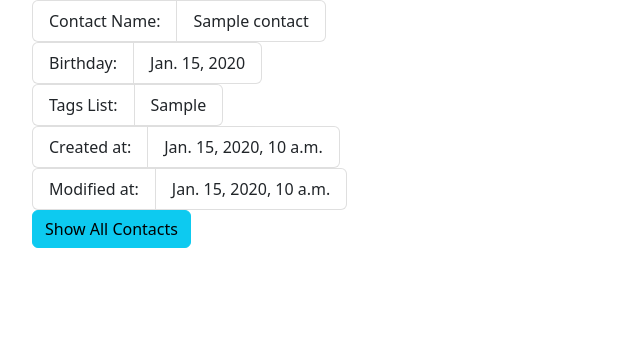
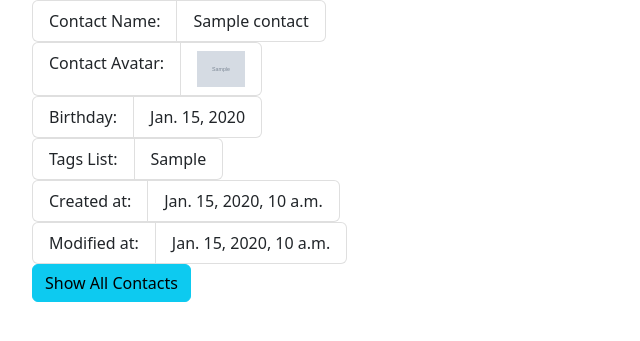
Before and after one commit to KrisTof-er/django_project, a Django app: page /contacts/1/show_contact_info in a window 1280 px wide. Shown: the part 96-437 px from the top of the page, without its empty margins (0-640 px from the left). Run offline with Django 4.2, Linux system fonts and the light colour scheme; tables that the repository leaves empty hold one stand-in row (values such as "Sample post"); grey boxes marked "Sample" are stand-in pictures.

Commit message:
:file_folder: Add Static and Media folders

```diff
--- a/apps/contacts/forms.py
+++ b/apps/contacts/forms.py
@@ -6,4 +6,4 @@ from apps.contacts.models import Contact
 class ContactForm(forms.ModelForm):
     class Meta:
         model = Contact
-        fields = ("contact_name", "birthday", "contact_tags")
+        fields = ("contact_name", "avatar", "birthday", "contact_tags")
--- a/apps/contacts/models.py
+++ b/apps/contacts/models.py
@@ -1,4 +1,5 @@
 import re
+import uuid
 
 from django import forms
 from django.conf import settings
@@ -57,9 +58,22 @@ class ContactTag(models.Model):
     __repr__ = __str__
 
 
+def get_icon_path(instance, filename: str) -> str:
+    _, extension = filename.rsplit(".", maxsplit=1)
+    return f"humans/avatars/{instance.pk}/{uuid.uuid4()}/avatar.{extension}"
+
+
 class Contact(models.Model):
     contact_name = models.CharField("Contact name", help_text="Name of contact", max_length=50)
     birthday = models.DateField("Birthday", help_text="Date of birth", null=True, blank=True)
+
+    avatar = models.ImageField(
+        "Avatar",
+        upload_to=get_icon_path,
+        max_length=255,
+        blank=True,
+        null=True,
+    )
 
     user = models.ForeignKey(
         settings.AUTH_USER_MODEL,
--- /dev/null
+++ b/apps/static/styles/index.css
@@ -0,0 +1,20 @@
+.greetings-text {
+    text-shadow: 0 1px 1px aqua;
+}
+
+p.greetings-text {
+    color: green;
+}
+
+.contact-avatar {
+    max-width: 3em;
+}
+
+.logo {
+    width: 10em;
+    max-width: 10em;
+}
+
+.dotted-hr {
+    border-style: dotted;
+}
--- a/apps/templates/_helpers/_base.html
+++ b/apps/templates/_helpers/_base.html
@@ -1,3 +1,4 @@
+{% load static %}
 <!DOCTYPE html>
 <html lang="en">
 <head>
@@ -5,6 +6,7 @@
     <!-- CSS only -->
     <link href="https://cdn.jsdelivr.net/npm/bootstrap@5.2.0-beta1/dist/css/bootstrap.min.css" rel="stylesheet"
           integrity="sha384-0evHe/X+R7YkIZDRvuzKMRqM+OrBnVFBL6DOitfPri4tjfHxaWutUpFmBp4vmVor" crossorigin="anonymous">
+    <link href="{% static "styles/index.css" %}" rel="stylesheet">
     <title>{% block title %}Main page{% endblock %}</title>
 </head>
 <body style="margin: 2rem">
--- a/apps/templates/contacts/show_contact_info.html
+++ b/apps/templates/contacts/show_contact_info.html
@@ -13,6 +13,17 @@
             {{ contact.contact_name }}
         </li>
     </ul>
+
+    {% if contact.avatar %}
+        <ul class="list-group list-group-horizontal">
+            <li class="list-group-item">
+                Contact Avatar:
+            </li>
+            <li class="list-group-item">
+                <img class="contact-avatar" src="{{ contact.avatar.url }}" alt="{{ contact.contact_name }}">
+            </li>
+        </ul>
+    {% endif %}
 
     {% if contact.birthday %}
         <ul class="list-group list-group-horizontal">
--- a/core/urls.py
+++ b/core/urls.py
@@ -13,6 +13,8 @@ Including another URLconf
     1. Import the include() function: from django.urls import include, path
     2. Add a URL to urlpatterns:  path('blog/', include('blog.urls'))
 """
+from django.conf import settings
+from django.conf.urls.static import static
 from django.contrib import admin
 from django.urls import path, include
 
@@ -25,3 +27,6 @@ urlpatterns = [
     path("users/", include("apps.users.urls")),
     path("admin/", admin.site.urls),
 ]
+
+urlpatterns += static(settings.STATIC_URL, document_root=settings.STATIC_ROOT)
+urlpatterns += static(settings.MEDIA_URL, document_root=settings.MEDIA_ROOT)
--- a/docker-compose.yml
+++ b/docker-compose.yml
@@ -16,6 +16,9 @@ services:
       - postgres
     profiles:
       - full_dev
+    volumes:
+      - './media/:/wd/media:rw'
+    user: '1000'
 
     command: "/start.sh"
 
--- a/requirements.txt
+++ b/requirements.txt
@@ -11,4 +11,7 @@ pyupgrade==2.37.3
 black==22.6.0
 prospector[with_everything]==1.7.7
 
-faker==13.15.1
+faker==14.0.0
+
+# Images
+pillow==9.2.0
```
Also changed, not shown: apps/templates/contacts/show_contacts.html (+3 -15 lines), apps/templates/index.html (+5 -3 lines), core/settings.py (+9 -0 lines), apps/contacts/migrations/0005_contact_avatar.py (added), apps/static/images/dp.jpg (added), apps/static/images/logo.svg (added), 3 other files.
